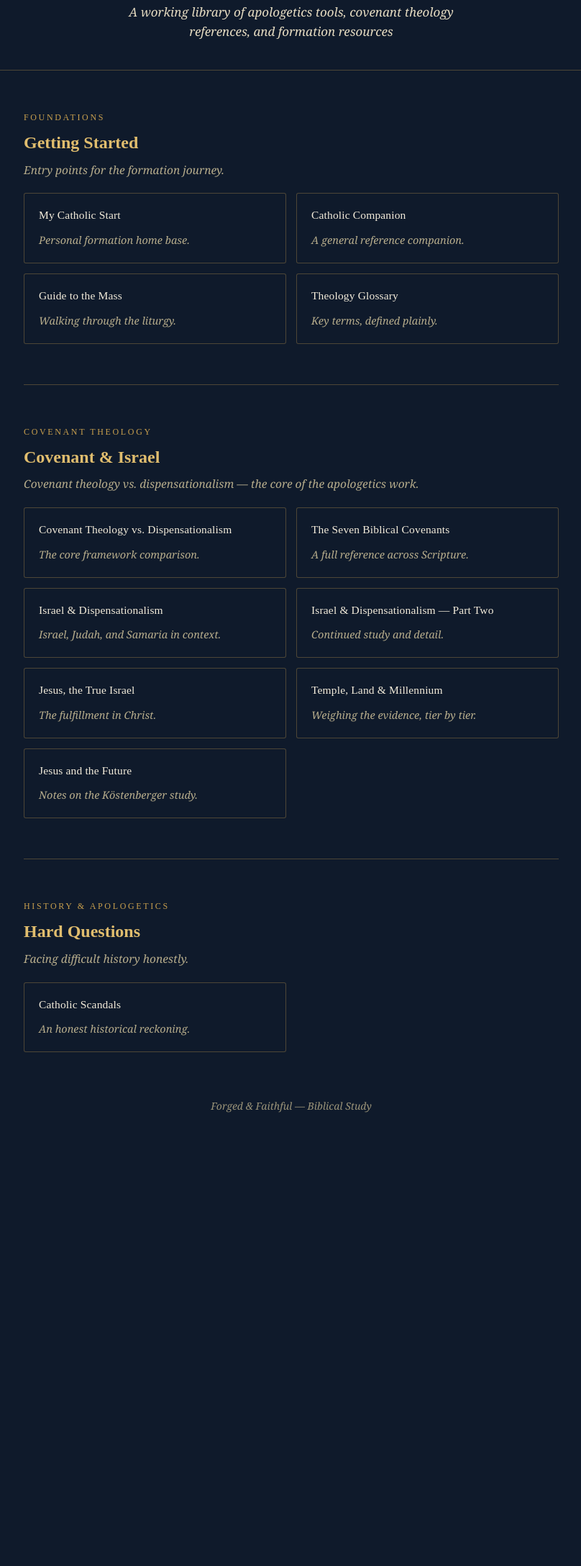
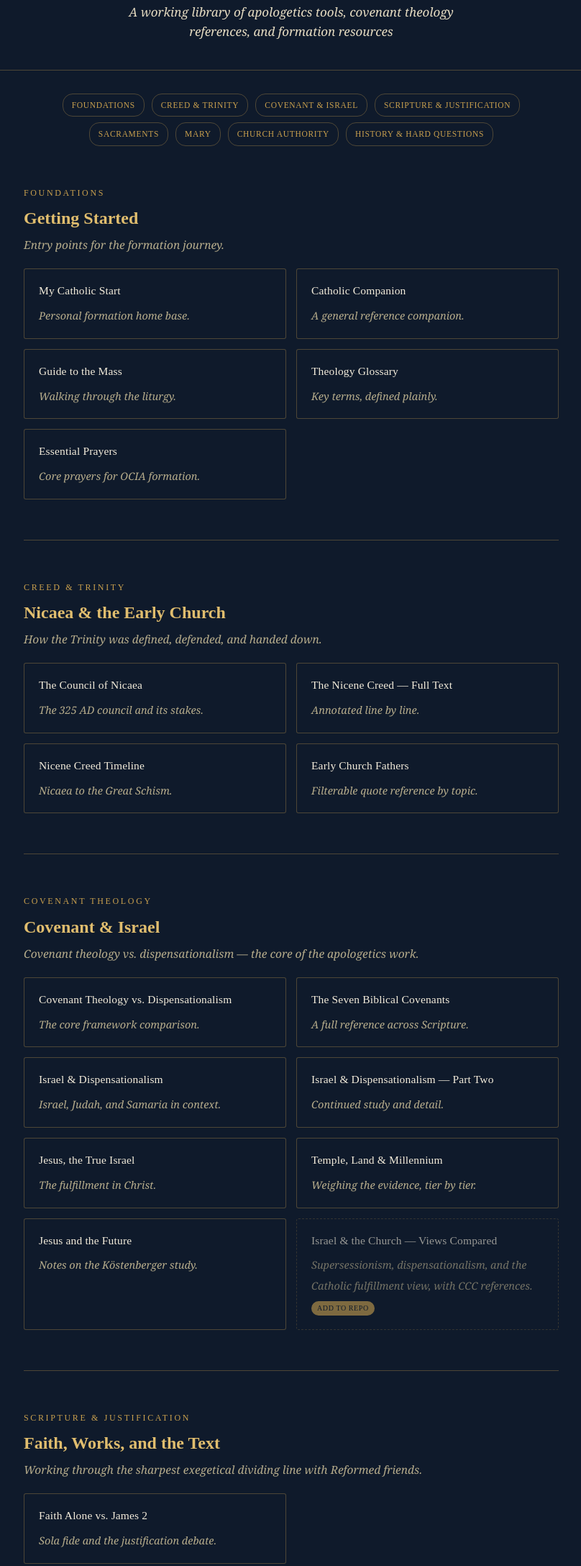
Before and after one commit to asanterno/biblical-study, a plain HTML site: page index.html in a window 1280 px wide. Shown: the part 171-2347 px from the top of the page at 72% size, without its empty margins (235-1043 px from the left). Before the commit the page ends 1800 px from the top, so only its background shows below. Drawn offline with Linux system fonts and the light colour scheme.

Commit message:
Update index.html

```diff
--- a/index.html
+++ b/index.html
@@ -56,7 +56,27 @@
     padding: 0 28px;
     background-color: #0f1a2b;
   }
-  section{ margin-top: 56px; background-color: #0f1a2b; }
+  .jump{
+    max-width: 800px;
+    margin: 32px auto 0 auto;
+    padding: 0 28px;
+    display: flex;
+    flex-wrap: wrap;
+    gap: 8px 10px;
+    justify-content: center;
+  }
+  .jump a{
+    font-family: 'Cinzel', serif;
+    font-size: 11.5px;
+    letter-spacing: 0.06em;
+    text-transform: uppercase;
+    color: #c9a04e;
+    text-decoration: none;
+    border: 1px solid #c9a04e55;
+    border-radius: 14px;
+    padding: 6px 12px;
+  }
+  section{ margin-top: 56px; background-color: #0f1a2b; scroll-margin-top: 20px; }
   .cat-eyebrow{
     font-family: 'Cinzel', serif;
     font-size: 12px;
@@ -108,6 +128,22 @@
     font-style: italic;
     line-height: 1.4;
   }
+  a.tool.pending{
+    border-style: dashed;
+    opacity: 0.6;
+  }
+  .pending-tag{
+    display: inline-block;
+    font-family: 'Cinzel', serif;
+    font-size: 10px;
+    letter-spacing: 0.06em;
+    text-transform: uppercase;
+    color: #0f1a2b;
+    background-color: #c9a04e;
+    border-radius: 10px;
+    padding: 2px 8px;
+    margin-top: 8px;
+  }
   .divider{
     width: 100%;
     height: 1px;
@@ -135,9 +171,20 @@
   <div class="subtitle">A working library of apologetics tools, covenant theology references, and formation resources</div>
 </div>
 
+<div class="jump">
+  <a href="#foundations">Foundations</a>
+  <a href="#creed">Creed &amp; Trinity</a>
+  <a href="#covenant">Covenant &amp; Israel</a>
+  <a href="#scripture">Scripture &amp; Justification</a>
+  <a href="#sacraments">Sacraments</a>
+  <a href="#mary">Mary</a>
+  <a href="#authority">Church Authority</a>
+  <a href="#history">History &amp; Hard Questions</a>
+</div>
+
 <div class="wrap">
 
-  <section>
+  <section id="foundations">
     <div class="cat-eyebrow">Foundations</div>
     <h2>Getting Started</h2>
     <p class="cat-desc">Entry points for the formation journey.</p>
@@ -158,12 +205,42 @@
         <span class="tool-title">Theology Glossary</span>
         <span class="tool-desc">Key terms, defined plainly.</span>
       </a>
+      <a class="tool" href="ocia-essential-prayers.html">
+        <span class="tool-title">Essential Prayers</span>
+        <span class="tool-desc">Core prayers for OCIA formation.</span>
+      </a>
     </div>
   </section>
 
   <div class="divider"></div>
 
-  <section>
+  <section id="creed">
+    <div class="cat-eyebrow">Creed &amp; Trinity</div>
+    <h2>Nicaea &amp; the Early Church</h2>
+    <p class="cat-desc">How the Trinity was defined, defended, and handed down.</p>
+    <div class="links">
+      <a class="tool" href="council-of-nicaea.html">
+        <span class="tool-title">The Council of Nicaea</span>
+        <span class="tool-desc">The 325 AD council and its stakes.</span>
+      </a>
+      <a class="tool" href="nicene-creed-text.html">
+        <span class="tool-title">The Nicene Creed — Full Text</span>
+        <span class="tool-desc">Annotated line by line.</span>
+      </a>
+      <a class="tool" href="nicene-creed-timeline.html">
+        <span class="tool-title">Nicene Creed Timeline</span>
+        <span class="tool-desc">Nicaea to the Great Schism.</span>
+      </a>
+      <a class="tool" href="church-fathers-quotes.html">
+        <span class="tool-title">Early Church Fathers</span>
+        <span class="tool-desc">Filterable quote reference by topic.</span>
+      </a>
+    </div>
+  </section>
+
+  <div class="divider"></div>
+
+  <section id="covenant">
     <div class="cat-eyebrow">Covenant Theology</div>
     <h2>Covenant &amp; Israel</h2>
     <p class="cat-desc">Covenant theology vs. dispensationalism — the core of the apologetics work.</p>
@@ -196,16 +273,101 @@
         <span class="tool-title">Jesus and the Future</span>
         <span class="tool-desc">Notes on the Köstenberger study.</span>
       </a>
+      <a class="tool pending" href="israel-church-views.html">
+        <span class="tool-title">Israel &amp; the Church — Views Compared</span>
+        <span class="tool-desc">Supersessionism, dispensationalism, and the Catholic fulfillment view, with CCC references.</span>
+        <span class="pending-tag">Add to repo</span>
+      </a>
     </div>
   </section>
 
   <div class="divider"></div>
 
-  <section>
+  <section id="scripture">
+    <div class="cat-eyebrow">Scripture &amp; Justification</div>
+    <h2>Faith, Works, and the Text</h2>
+    <p class="cat-desc">Working through the sharpest exegetical dividing line with Reformed friends.</p>
+    <div class="links">
+      <a class="tool" href="faith-alone-vs-james-2.html">
+        <span class="tool-title">Faith Alone vs. James 2</span>
+        <span class="tool-desc">Sola fide and the justification debate.</span>
+      </a>
+    </div>
+  </section>
+
+  <div class="divider"></div>
+
+  <section id="sacraments">
+    <div class="cat-eyebrow">The Sacraments</div>
+    <h2>Sacramental Life</h2>
+    <p class="cat-desc">What the sacraments are, and the biblical case for each.</p>
+    <div class="links">
+      <a class="tool" href="eucharist-real-presence.html">
+        <span class="tool-title">The Eucharist &amp; the Real Presence</span>
+        <span class="tool-desc">John 6, the Last Supper, and the early Church.</span>
+      </a>
+      <a class="tool" href="confession.html">
+        <span class="tool-title">Confession</span>
+        <span class="tool-desc">Why go through a priest?</span>
+      </a>
+      <a class="tool" href="confirmation.html">
+        <span class="tool-title">Confirmation</span>
+        <span class="tool-desc">The sealing gift of the Spirit.</span>
+      </a>
+      <a class="tool" href="purgatory.html">
+        <span class="tool-title">Purgatory</span>
+        <span class="tool-desc">A finishing process, not a second chance.</span>
+      </a>
+    </div>
+  </section>
+
+  <div class="divider"></div>
+
+  <section id="mary">
+    <div class="cat-eyebrow">Mary</div>
+    <h2>Marian Doctrine</h2>
+    <p class="cat-desc">The Marian dogmas, taken one at a time.</p>
+    <div class="links">
+      <a class="tool" href="perpetual-virginity.html">
+        <span class="tool-title">Perpetual Virginity</span>
+        <span class="tool-desc">The "brothers of Jesus" objection.</span>
+      </a>
+      <a class="tool" href="immaculate-conception.html">
+        <span class="tool-title">The Immaculate Conception</span>
+        <span class="tool-desc">The most misunderstood Catholic doctrine.</span>
+      </a>
+      <a class="tool" href="assumption-of-mary.html">
+        <span class="tool-title">The Assumption of Mary</span>
+        <span class="tool-desc">The weakest text, the strongest history.</span>
+      </a>
+    </div>
+  </section>
+
+  <div class="divider"></div>
+
+  <section id="authority">
+    <div class="cat-eyebrow">Church Authority</div>
+    <h2>The Papacy</h2>
+    <p class="cat-desc">Petrine primacy and the case for the papal office.</p>
+    <div class="links">
+      <a class="tool" href="papacy-petrine-primacy.html">
+        <span class="tool-title">The Papacy &amp; Petrine Primacy</span>
+        <span class="tool-desc">Was Peter given unique authority?</span>
+      </a>
+    </div>
+  </section>
+
+  <div class="divider"></div>
+
+  <section id="history">
     <div class="cat-eyebrow">History &amp; Apologetics</div>
     <h2>Hard Questions</h2>
     <p class="cat-desc">Facing difficult history honestly.</p>
     <div class="links">
+      <a class="tool" href="reformation-timeline.html">
+        <span class="tool-title">Timeline of the Reformation</span>
+        <span class="tool-desc">Luther to Trent.</span>
+      </a>
       <a class="tool" href="catholic_scandals.html">
         <span class="tool-title">Catholic Scandals</span>
         <span class="tool-desc">An honest historical reckoning.</span>
```
